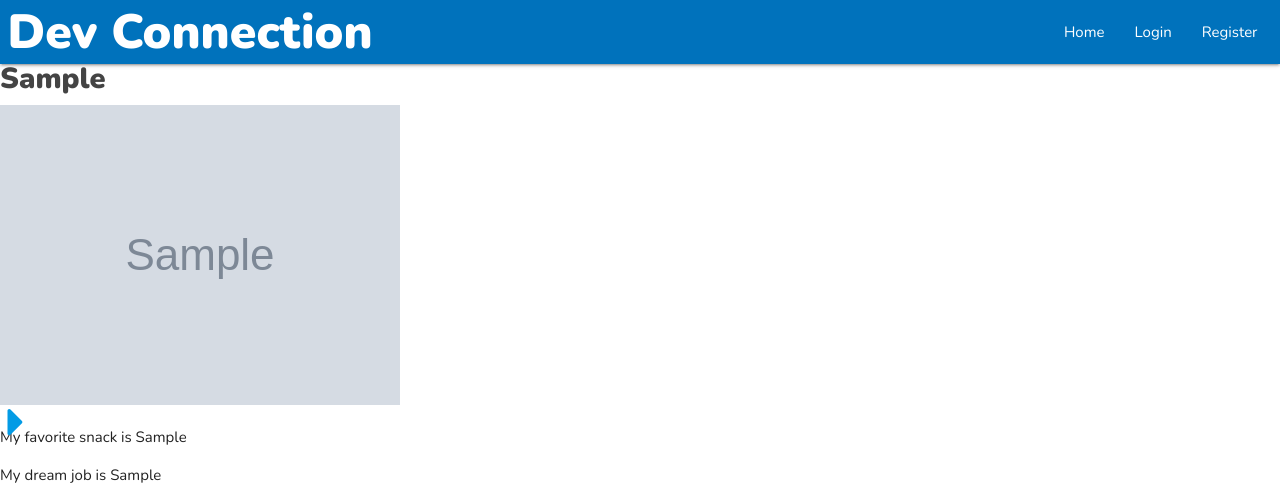
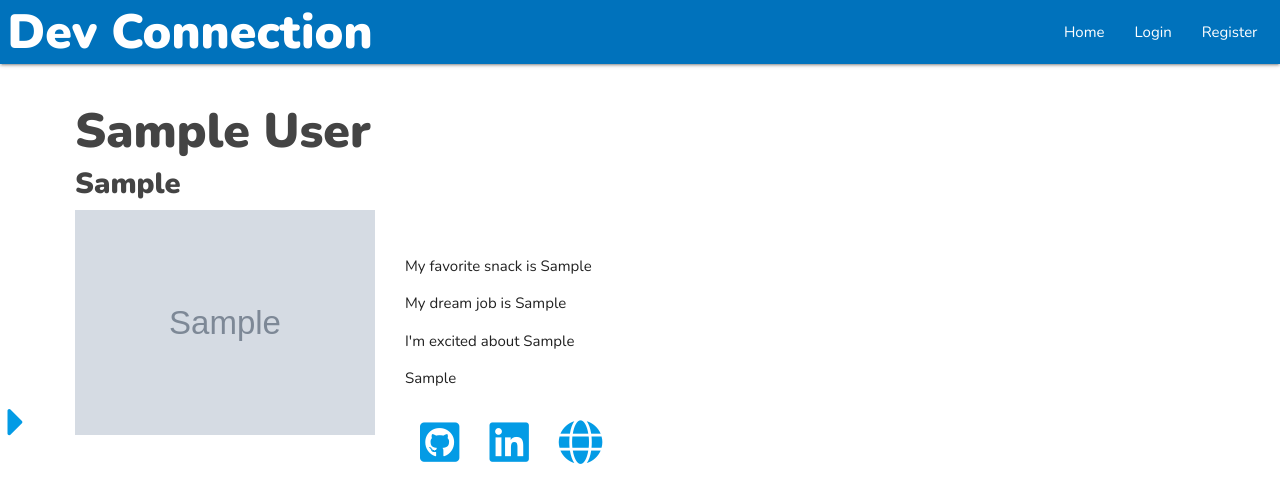
Before and after one commit to tay-solis/dev-connection, a Django app: a page that uses templates/dev_connect/profile.html in a window 1280 px wide. Shown: the top 487 px of the page. Run offline with Django 3.2, Linux system fonts and the light colour scheme; tables that the repository leaves empty hold one stand-in row (values such as "Sample post"); grey boxes marked "Sample" are stand-in pictures; some libraries are stand-ins or nearby versions.

Commit message:
Profile styling

```diff
--- a/static/css/styles.css
+++ b/static/css/styles.css
@@ -13,6 +13,9 @@ body{
 
 body{
   font-family: 'Nunito', sans-serif;
+}
+i{
+  font-size: 3em;
 }
 
 h1, h2, h3, h4, h5, h6 {
@@ -330,24 +333,6 @@ aside{
   z-index: 999;
 }
 
-aside i{
-  font-size: 3em;
-}
-/*
-.open-nav{
-  height: 2em;
-  width:2em;
-  display: flex;
-  flex-direction: row;
-  justify-content: center;
-  align-items:center;
-  background-color: #0072bc;
-  color: #cbd5db;
-  position: absolute;
-  right: 250px;
-  top: 150px;
-} */
-
 
 /* ================================================================*/
         /* CLASS PAGE STYLES*/
@@ -364,6 +349,49 @@ aside i{
         /* PROFILE STYLES*/
 /* ================================================================*/
 
+.about{
+  display: flex;
+  flex-direction: row;
+  /* justify-content: space-between; */
+  align-items: flex-end;
+}
+
+.headshot{
+  width: 300px;
+  height: 300px;
+  overflow: hidden;
+}
+.headshot img{
+  max-width: 100%;
+}
+.about-text{
+  width: 65%;
+  padding: 2em;
+}
+
+.links ul{
+  width: 100%;
+  display: flex;
+  flex-direction: row;
+  /* justify-content: center; */
+}
+.links li{
+  margin: 1em;
+}
+
+.projects{
+  display: flex;
+  flex-flow: row wrap;
+  align-items: center;
+}
+
+.project{
+  width: 30%;
+  z-index: 950;
+}
+.project img{
+  max-width: 100%;
+}
 
 /* ================================================================*/
         /* PROJECT STYLES*/
--- a/templates/dev_connect/profile.html
+++ b/templates/dev_connect/profile.html
@@ -3,7 +3,7 @@
 {% block content %}
 {% include 'partials/nav_bar.html' %}
 
-<main>
+<main class="content">
   <section class="title">
     <div>
       <h1>{{ student.first_name}} {{student.last_name}}</h1>
@@ -11,7 +11,9 @@
     </div>
   </section>
   <section class="about">
-    <img src="{{profile.image}}" />
+    <div class="headshot">
+      <img src="{{profile.image}}" />
+    </div>
     <div class="about-text">
       <p>
         My favorite snack is <span class="about-answer">{{profile.favorite_snack}}</span>
@@ -22,28 +24,36 @@
       <p>
         I'm excited about <span class="about-answer">{{profile.favorite_tech}}</span>
       </p>
+      <div class="skills">
+        <p>
+          {{profile.skills}}
+        </p>
+      </div>
+      <div class="links">
+        <ul>
+          <li><a href="{{profile.github_link}}"><i class="fab fa-github-square"></i></a></li>
+          <li><a href="{{profile.linkedin_link}}"><i class="fab fa-linkedin"></i></a></li>
+          <li><a href="{{profile.website_link}}"><i class="fas fa-globe"></i></a></li>
+        </ul>
+
+      </div>
     </div>
-    <div class="skills">
-      <p>
-        {{profile.skills}}
-      </p>
-    </div>
+
   </section>
   <section class="projects">
     {% for project in projects %}
-      <div class="project">
-        <a href="{%url 'project_details' username=student.username title=project.title %}"><h3>{{project.title}}</h3></a>
-        <img src="{{project.screenshot}}" />
-        <p>
-          {{project.description}}
-        </p>
-        <p>
-          {{project.tech}}
-        </p>
-        <p>
-          {{project.teammates}}
-        </p>
+
+    <div class="card project">
+      <div class="card-image">
+        <img src="{{project.screenshot}}">
       </div>
+      <div class="card-content">
+        <h3>{{project.title}}</h3>
+      </div>
+      <div class="card-action">
+        <a href="{%url 'project_details' username=student.username title=project.title %}">Learn More</a>
+      </div>
+    </div>
     {% endfor %}
   </section>
 </main>
```
Also changed, not shown: dev_connect/migrations/0001_initial.py (deleted).
